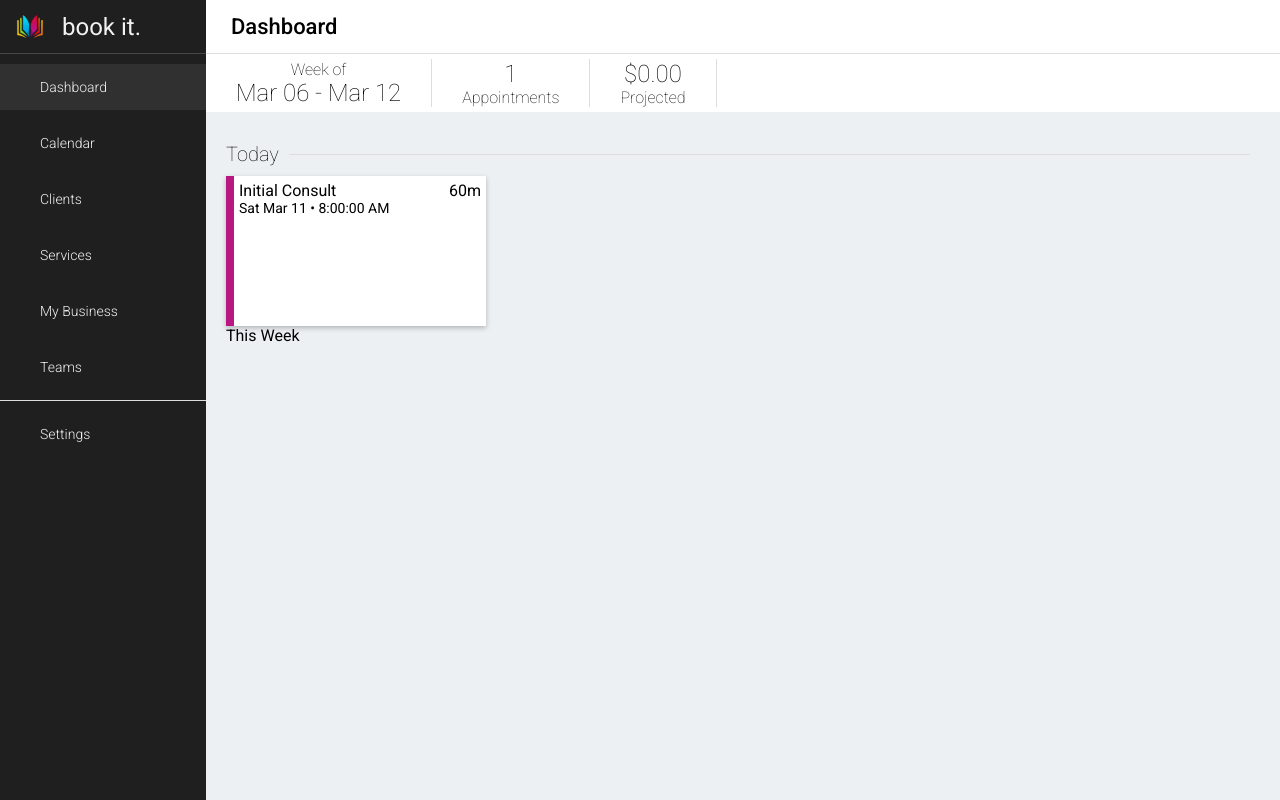
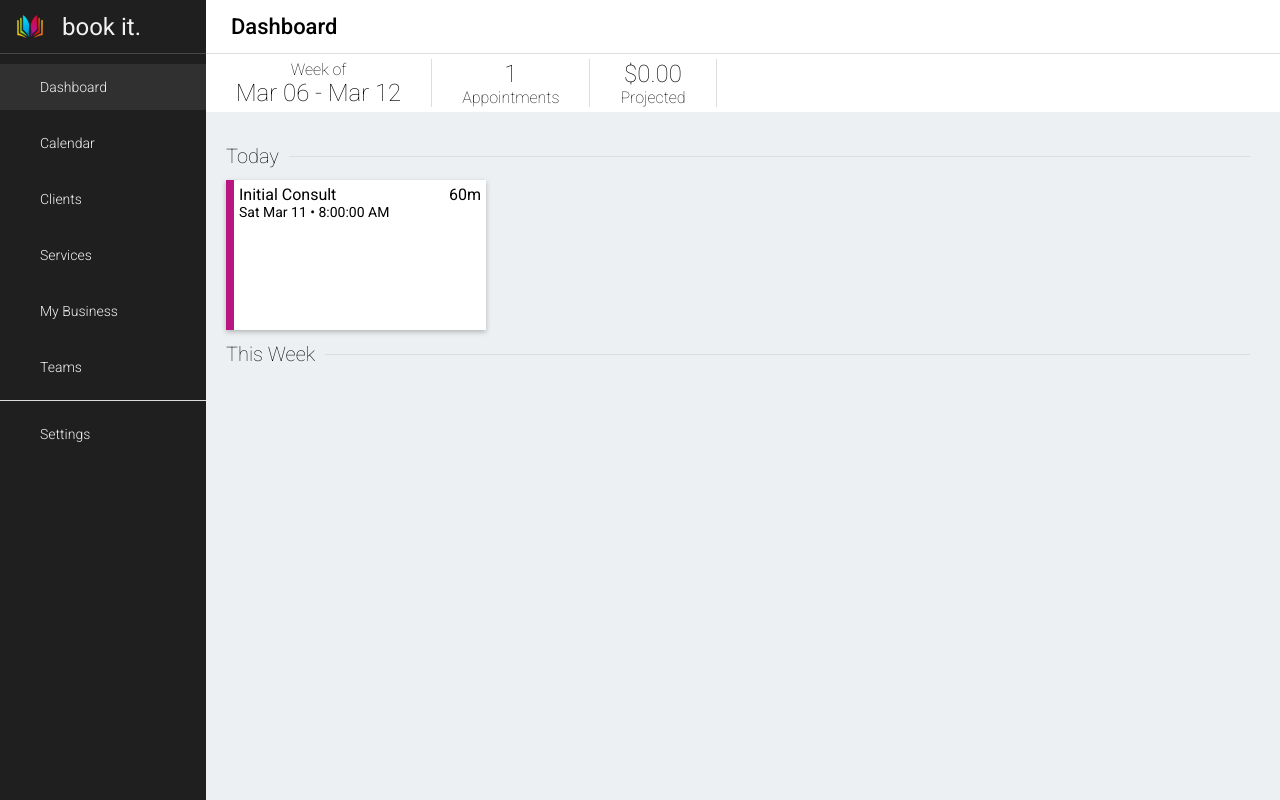
Before and after one commit to ryanhartwig/bookeasy, a Next.js app in the folder next/: page /dashboard in a window 1280 px wide. Built offline with nearby package versions, Linux system fonts and the light colour scheme.

Commit message:
Minor SectionLabel edits and implement second label

```diff
--- a/next/src/app/dashboard/page.tsx
+++ b/next/src/app/dashboard/page.tsx
@@ -60,7 +60,7 @@ export default function Page() {
           )})}
 
         </div>
-        <p>This Week</p>
+        <SectionLabel label='This Week' />
       </div>
     </div>
   )
--- a/next/src/components/UI/sectionlabel.module.scss
+++ b/next/src/components/UI/sectionlabel.module.scss
@@ -1,11 +1,12 @@
 .section_label {
   display: flex;
   align-items: center;
-  margin: 10px 0;
+  margin: 12px 0;
 }
 .section_label p {
   font-size: 20px;
   font-weight: 100;
+  white-space: nowrap;
 }
 .section_label hr {
   margin: 0 10px;
```
